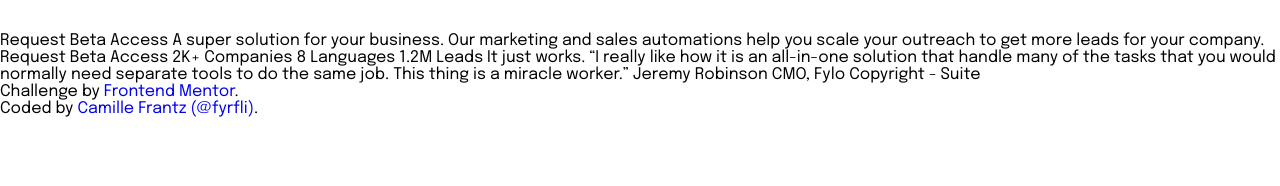
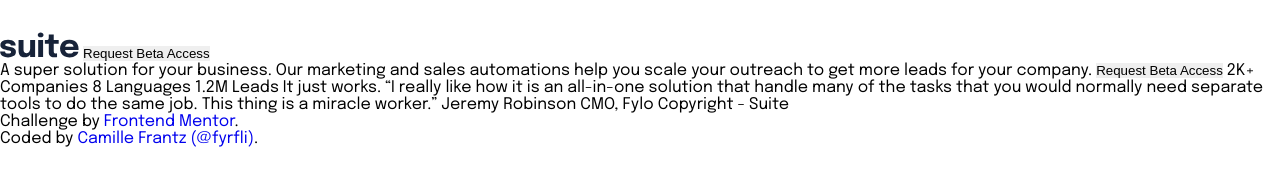
Before and after one commit to fyrfli/frontendmentor-challenges, a plain HTML site: page suite-landing-page/index.html in a window 1280 px wide. Drawn offline with Linux system fonts and the light colour scheme.

Commit message:
Start coding

```diff
--- a/suite-landing-page/index.html
+++ b/suite-landing-page/index.html
@@ -13,34 +13,30 @@
 
   <body>
 
-    Request Beta Access
+    <main class="container">
+      <section class="header">
+        <a href="#"><img src="assets/logo.svg" alt="Suite logo and link to homepage"></a>
+        <a href="#"><button class="button button-top">Request Beta Access</button></a>
+      </section>
 
       A super solution for your business.
-
       Our marketing and sales automations help you scale your outreach to
       get more leads for your company.
-
-    Request Beta Access
-
+      <a href="#"><button class="button button-mid">Request Beta Access</button></a>
       2K+
       Companies
-
       8
       Languages
-
       1.2M
       Leads
-
       It just works.
-
       “I really like how it is an all-in-one solution that handle many of
       the tasks that you would normally need separate tools to do the same
       job. This thing is a miracle worker.”
-
       Jeremy Robinson
       CMO, Fylo
-
       Copyright - Suite
+    </main>
 
     <footer class="attribution">
       Challenge by <a href="https://www.frontendmentor.io?ref=challenge" target="_blank">Frontend Mentor</a>.
```
Lines whose indentation alone changed are shown as unchanged.
